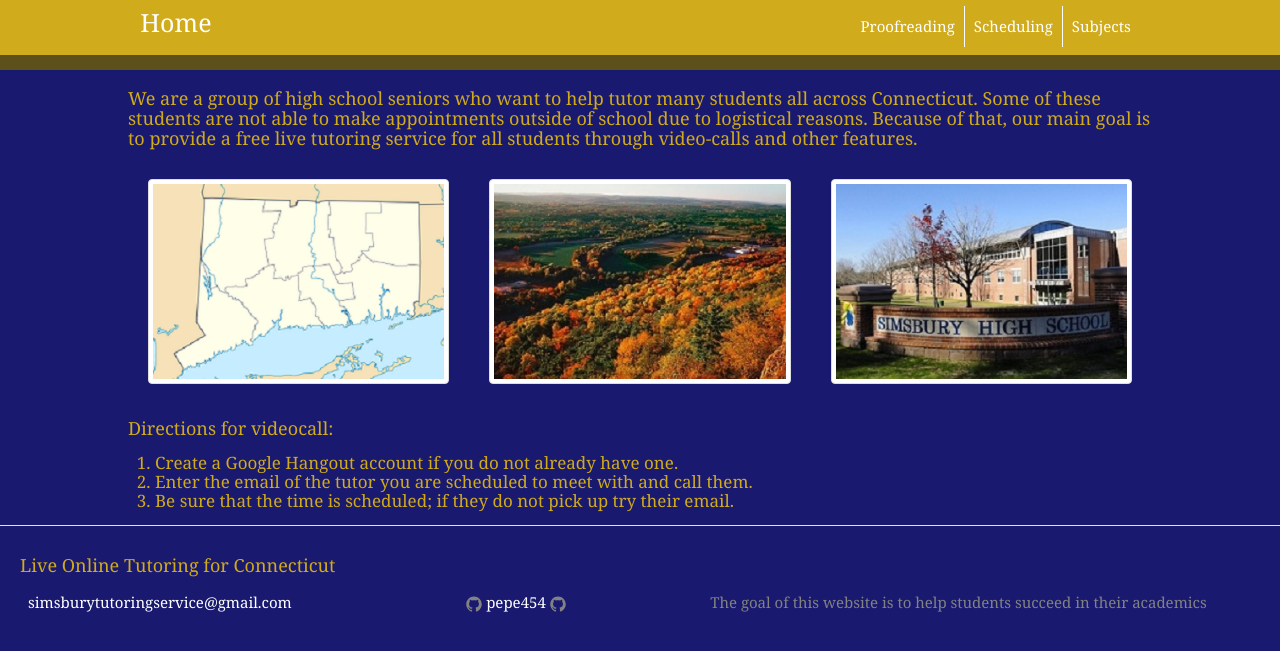
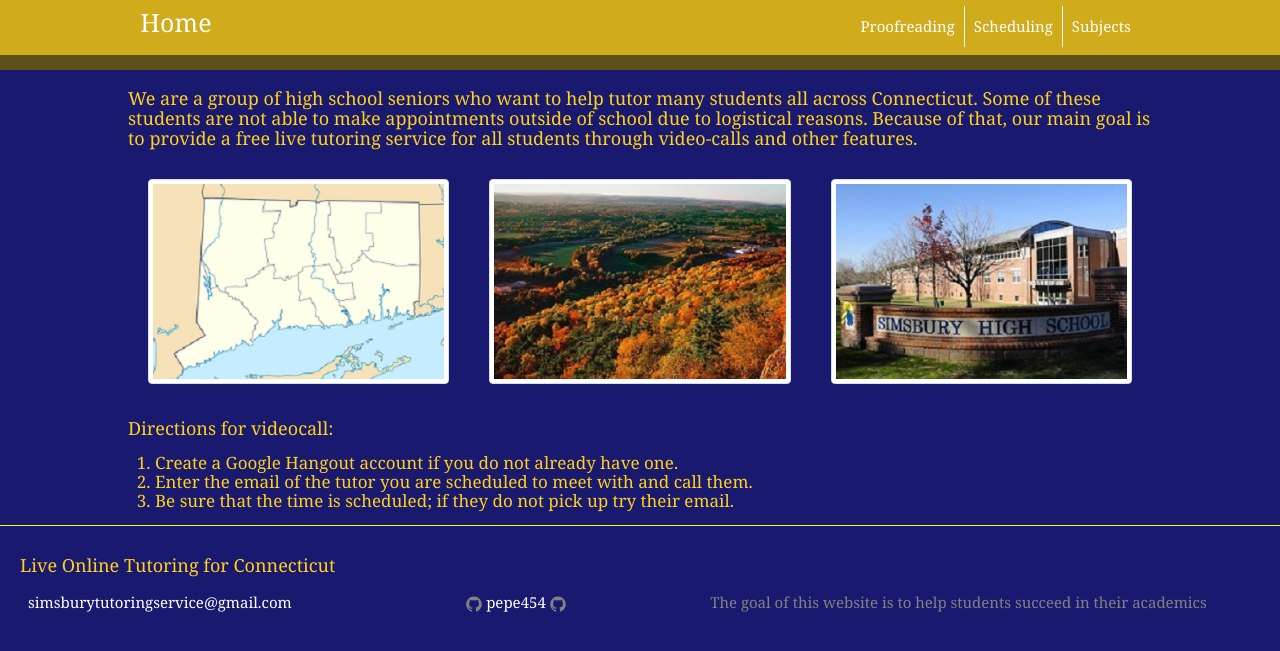
Before and after one commit to pepe454/pepe454.github.io, a Jekyll site: the page built from index.html, in a window 1280 px wide. Shown: the top 651 px of the page. Built offline with Jekyll 4.4.1, drawn with Linux system fonts in a browser that asks for light colours; the list of posts is cut into pages by our own code; comment, search, counter and statistics services are not loaded.

Commit message:
Update _base.scss

```diff
--- a/_sass/_base.scss
+++ b/_sass/_base.scss
@@ -16,7 +16,7 @@ dl, dd, ol, ul, figure {
  */
 body {
     font: $base-font-weight #{$base-font-size}/#{$base-line-height} $base-font-family;
-    color: #d0ab1b;
+    color: #ffd11a;
     background-color: midnightblue;
     -webkit-text-size-adjust: 100%;
     -webkit-font-feature-settings: "kern" 1;
```
